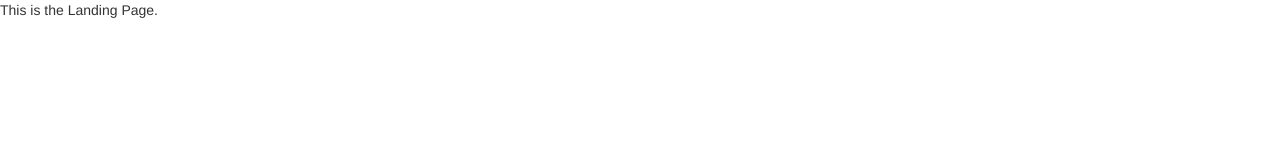
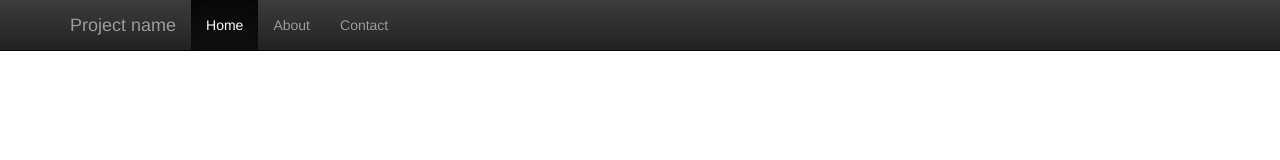
Before and after one commit to MilanGrubnic70/angular_course, a website: page app/index.html in a window 1280 px wide. Drawn offline with nearby package versions, Linux system fonts and the light colour scheme.

Commit message:
added bootstrap navbar

```diff
--- a/app/index.html
+++ b/app/index.html
@@ -16,6 +16,29 @@
 </head>
 
 <body>
+    <!-- Navbar that stays on the top of every page -->
+    <nav class="navbar navbar-inverse navbar-fixed-top">
+        <div class="container">
+            <div class="navbar-header">
+                <button type="button" class="navbar-toggle collapsed" data-toggle="collapse" data-target="#navbar" aria-expanded="false" aria-controls="navbar">
+                    <span class="sr-only">Toggle navigation</span>
+                    <span class="icon-bar"></span>
+                    <span class="icon-bar"></span>
+                    <span class="icon-bar"></span>
+                </button>
+                <a class="navbar-brand" href="#">Project name</a>
+            </div>
+            <div id="navbar" class="collapse navbar-collapse">
+                <ul class="nav navbar-nav">
+                    <li class="active"><a href="#">Home</a></li>
+                    <li><a href="#about">About</a></li>
+                    <li><a href="#contact">Contact</a></li>
+                </ul>
+            </div>
+            <!--/.nav-collapse -->
+        </div>
+    </nav>
+    <!-- Main content that changes base on route. -->
     <div ng-view></div>
     <script src="lib/angular/angular.js"></script>
     <script src="lib/angular/angular-route.js"></script>
```
